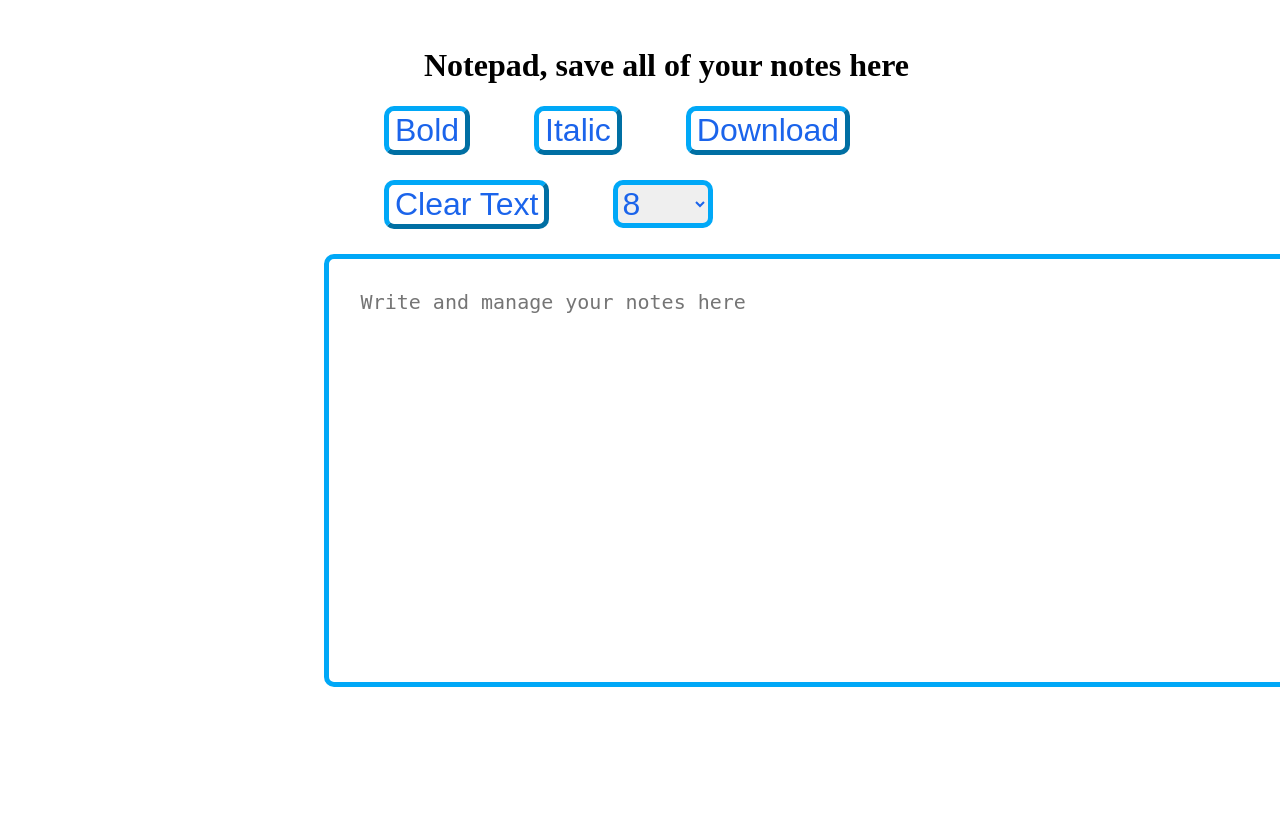
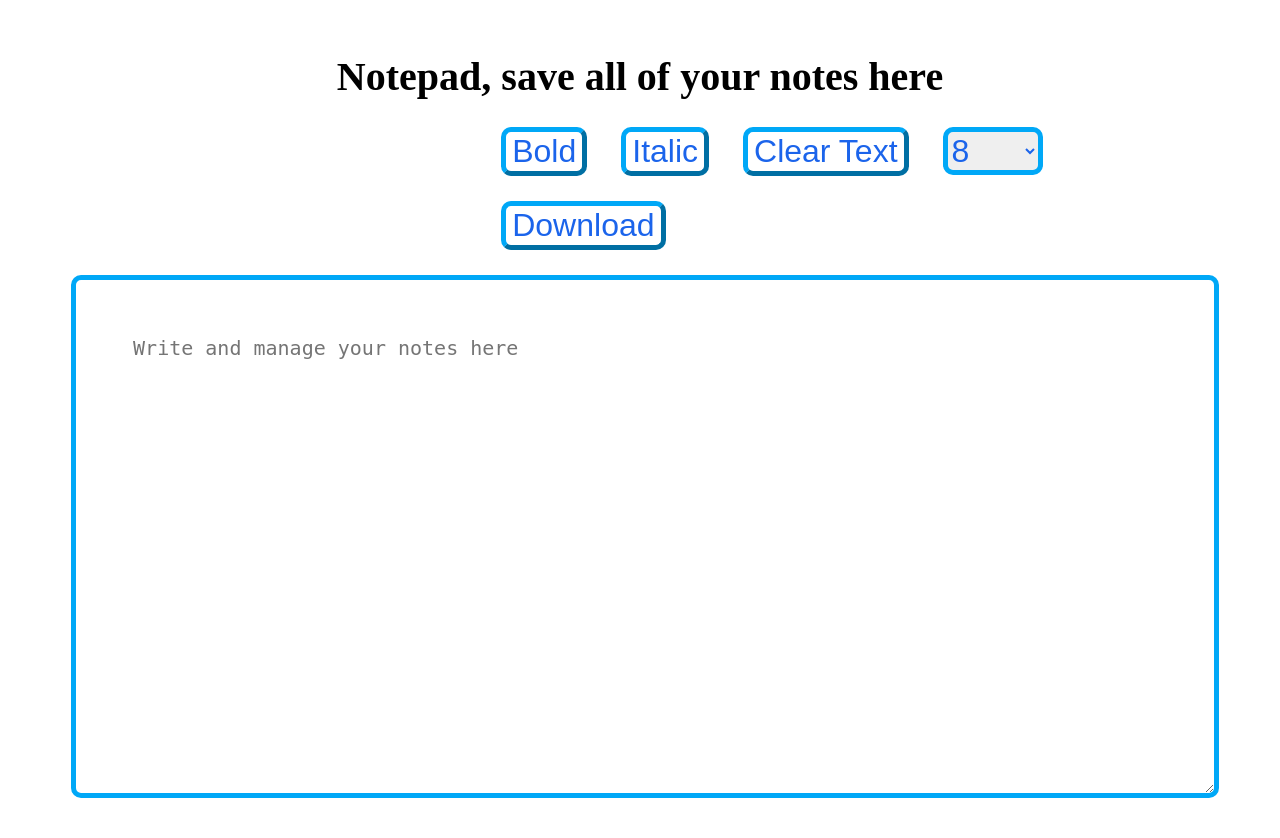
Before and after one commit to PRO-grammersss/Edu-hub, a Python web app: template notepad/templates/notepad.html in a window 1280 px wide; the page is wider, and only the part inside the window is pictured. Shown: the part 88-926 px from the top of that part. Before the commit the page ends 775 px from the top of that part, so only its background shows below. Run offline with Jinja, Linux system fonts and the light colour scheme; the template is opened without the code that fills it, so the values that code supplies are empty.

Commit message:
more css and fontsize works now

```diff
--- a/notepad/templates/notepad.html
+++ b/notepad/templates/notepad.html
@@ -16,15 +16,14 @@
 <body>
     <link rel="stylesheet" href="notepadstyle.css">
     <script src="notepad.js"></script>
-    <div class="format">
+    <div class="main">
         <h1> Notepad, save all of your notes here</h1>
 
-        <div class="button">
+        <div class="buttonbar">
             <button type="button" onclick="makebold()" class="makebold" data-placement="top">Bold</button>
             <button type="button" onclick="makeitalic()" class="italic" data-placement="top">Italic</button>
-            <button onclick="saveTextAsFile(notesarea.value,'notes.txt')">Download</button>
             <button type="button" onclick="cleartext()" class="cleartext" data-placement="top">Clear Text</button>
-            <select id="fontsizedropdown" class="fontsize">
+            <select id="fontsizedropdown" onchange="javascript:fontsizechange()" class="fontsize">
                 <option value='8'>8</option>
                 <option value='10'>10</option>
                 <option value='12'>12</option>
@@ -40,9 +39,12 @@
                 <option value='32'>32</option>
                 <option value='34'>34</option>
                 <option value='36'>36</option>
+                <option value='38'>38</option>
+                <option value='40'>40</option>
             </select>
+            <button onclick="saveTextAsFile(notesarea.value,'notes.txt')">Download</button>
         </div>
-        <textarea id="notesarea" placeholder="Write and manage your notes here" rows="15" cols="100"></textarea>
+        <textarea id="notesarea" class="mainnotesarea" placeholder="Write and manage your notes here"></textarea>
         <br>
 
         <br>
--- a/notepad/templates/notepadstyle.css
+++ b/notepad/templates/notepadstyle.css
@@ -1,12 +1,15 @@
-.format {
+.main {
     margin: auto;
-    width: 50%;
+    width: 90%;
+    height: 90%;
     padding: 10px;
+    justify-content: center;
+    align-items: center;
 }
 
 .fontsize {
     color: rgb(27, 100, 235);
-    margin-left: 60px;
+    margin-left: 30px;
     margin-bottom: 25px;
     font-size: 32px;
     border-radius: 10px;
@@ -25,7 +28,7 @@ textarea {
 
 button {
     color: rgb(27, 100, 235);
-    margin-left: 60px;
+    margin-left: 30px;
     margin-bottom: 25px;
     font-size: 32px;
     border-radius: 10px;
@@ -34,6 +37,20 @@ button {
     border-width: thick;
 }
 
+.buttonbar {
+    margin-left: 400px;
+}
+
 h1 {
-    margin-left: 100px;
+    justify-content: center;
+    align-items: center;
+    text-align: center;
+    font-size: 40px;
 }
+
+.mainnotesarea {
+    width: 90%;
+    height: 400px;
+    justify-content: center;
+    align-items: center;
+}
```
